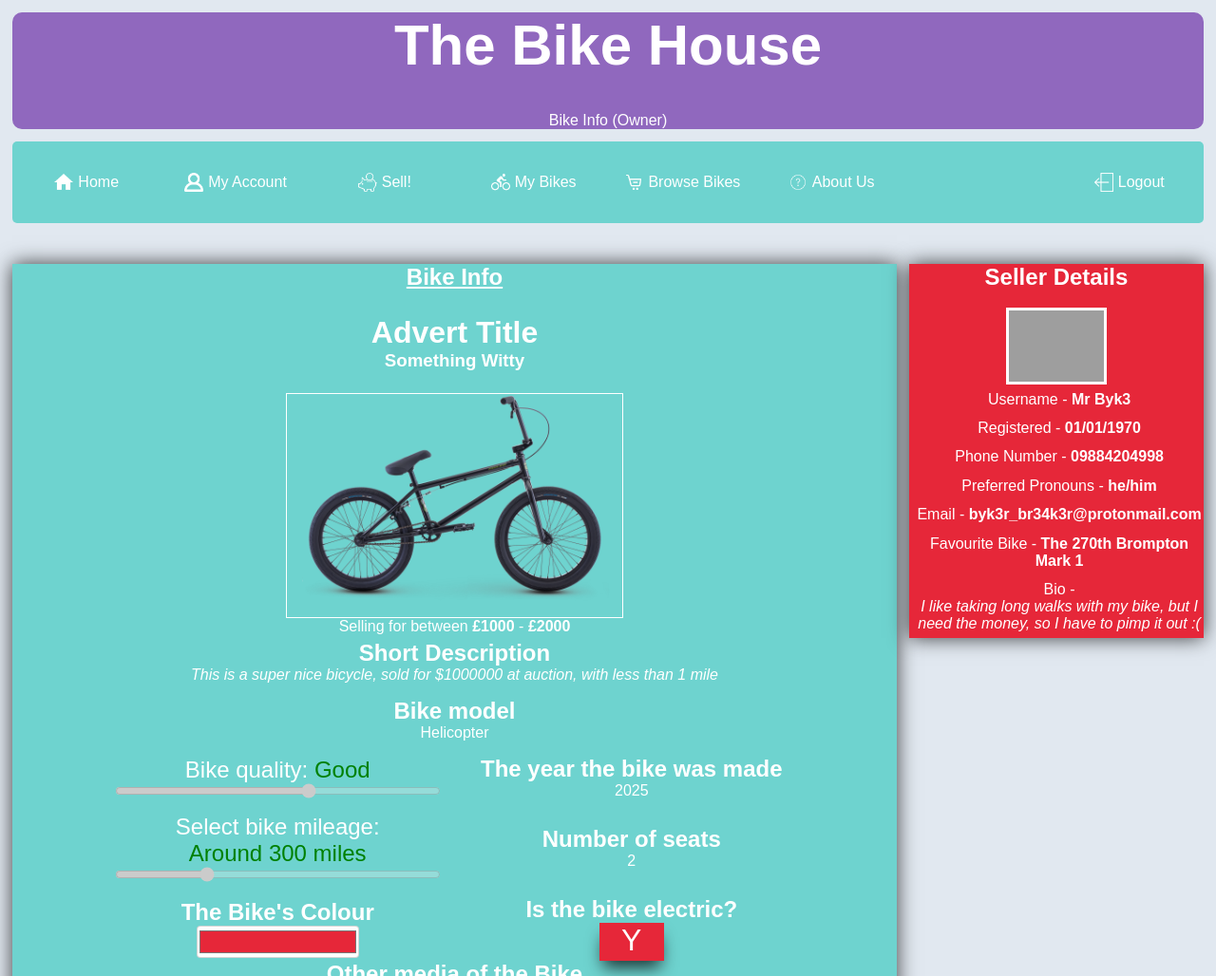
After one commit to Henryisnotavailable/Building-for-the-Web_S1_23_final, a PHP site: page /a_bike_owner.php in a window 1280 px wide. The commit adds this page. Shown: the top 1028 px of the page at 95% size. Run offline with PHP 8.4, Linux system fonts and the light colour scheme; the visitor is signed in with stand-in values (Sample User, id 1); grey boxes are pictures that could not be loaded.

Commit message:
Finished my bikes

```diff
--- /dev/null
+++ b/Draft_1/a_bike_owner.php
@@ -0,0 +1,287 @@
+<?php
+
+session_start();
+
+
+if(!isset($_SESSION["loggedin"])) {
+    header("Location: login.php?msg=Please Login First");
+    exit;
+}
+
+
+
+?>
+
+
+
+
+
+<!DOCTYPE html>
+<html>
+
+<head>
+    <link rel="stylesheet" href="./a_bike_owner.css">
+    </link>
+</head>
+
+<body>
+    <article>
+        <header>
+            <div id="wrapper">
+                <div id="PageHeader">
+                    <h1>The Bike House</h1>
+                    <br></br>
+                    <p>Bike Info (Owner)</p>
+                </div>
+            </div>
+            <div id="navbarWrapper">
+                <nav>
+                    <ul>
+                        <li><a href="./index.php"><img src="./assets/icons/home_icon.png" />Home</a></li>
+                        <li><a href="./my_account.php"><img
+                                    src="./assets/icons/3994415_account_avatar_person_profile_user_icon.png" />My
+                                Account</a></li>
+                        <li><a href="./sell.php"><img
+                                    src="./assets/icons/4634978_pig_coin_financial_money_icon.png" />Sell!</a>
+                        </li>
+                        <li><a href="./my_bikes.php"><img src="./assets/icons/352313_bike_directions_icon.png" />My
+                                Bikes</a></li>
+                                <li><a href="./browse_bikes.php"><img src="./assets/icons/4781848_bag_buy_cart_ecommerce_shop_icon.png" />Browse Bikes</a>
+                                </li>
+                        <li><a href="./about_auth.php"><img src="./assets/icons/430101_help_question_icon.png" />About Us</a>
+                        </li>
+
+                        <li id="placeholder"><a></a></li>
+                        <li id="logout_button"><a href="./logout.php"><img
+                                    src="./assets/icons/2931185_door_enter_exit_leave_out_icon(1).png" />Logout</a>
+                        </li>
+                    </ul>
+                </nav>
+
+
+            </div>
+        </header>
+        <main>
+            <div class="page-wrapper">
+                <div class="row">
+
+                    <div class='right-column'>
+                        <div class="main_body_container">
+                            <h1><u>Bike Info</u></h1>
+
+                            <form id="sell_form" action="a_bike_owner.html"
+                                method="post" enctype="multipart/form-data">
+                                <div class="form_main">
+
+
+
+
+
+
+
+                                    <div class="input_row">
+                                        <div class="input_col" id="title_container">
+                                            <h1>Advert Title</h1>
+                                            <div id="advert_title_container">
+                                                <h3 id="current_title">Something Witty</h3>
+                                            </div>
+                                        </div>
+                                    </div>
+                                    <br>
+                                    <div class="input_row" id="input_row_for_bike_image">
+                                        <div class="input_col" id="bike_image_column">
+
+                                            <img id="current_bike_img" src="./assets/images/bike_2.jpg"></img>
+
+                                            <p id="price_range">Selling for between <b>£<span id="lower_price">1000</span></b>
+                                                - <b>£<span id="upper_price">2000</span></b></p>
+                                        </div>
+                                    </div>
+
+
+                                    <div class="input_row">
+                                        <div class="input_col" id="bike_desc_col">
+                                            <h2>Short Description</h2>
+                                            <div class="bike_desc">
+                                                <p id="current_bike_desc"><i>This is a super nice bicycle, sold for $1000000 at auction, with less than 1 mile</i></p>
+                                            </div>
+                                        </div>
+                                    </div>
+
+                                    <div class="input_row">
+                                        <div class="input_col" id="bike_model_col">
+                                            <h2>Bike model</h2>
+                                            <div class="bike_model_container">
+                                                <p id="current_bike_model">Helicopter</p>
+                                            </div>
+                                        </div>
+
+
+                                    </div>
+
+                                    <!--This will be changed to display once EDIT is pressed-->
+                                    <div class="input_row" style="display: none;" id="price_row">
+                                        <div class="input_col">
+                                            <label for="asking_price_lower">Select lower asking price (£)</label>
+                                            <input type="number" min="50" max="10000" placeholder="1000" step="10"
+                                                id="asking_price_lower" name="asking_price_lower" autocomplete="off"
+                                                readonly></input>
+
+                                        </div>
+
+                                        <div class="input_col">
+                                            <label for="asking_price_upper">Select upper asking price (£)</label>
+                                            <input type="number" min="50" max="10000" placeholder="2000" step="10"
+                                                id="asking_price_upper" name="asking_price_upper" autocomplete="off"
+                                                readonly></input>
+                                        </div>
+                                    </div>
+                                    <!--End of hidden row before EDIT is pressed-->
+
+
+
+                                    <div class="input_row">
+                                        <div class="input_col">
+                                            <label for="bike_quality">Bike quality: <span
+                                                    id="bike_slider_value">Ok</span></label>
+                                            <input id="bike_quality" autocomplete="off" type="range" min="0" max="5"
+                                                step="1" value=3 class="slider" name="bike_quality" disabled></input>
+
+
+                                        </div>
+
+                                        <div class="input_col" id="bike_birthday_col">
+                                            <h2>The year the bike was made</h2>
+                                            <div class="bike_birthday_container">
+                                                <p id="current_birthday">2025</p>
+                                            </div>
+                                        </div>
+                                    </div>
+
+
+
+                                    <div class="input_row">
+                                        <div class="input_col">
+                                            <label for="bike_mileage">Select bike mileage: <span id="bike_mileage_span">
+                                                    < 500 miles</span></label>
+                                            <input id="bike_mileage" autocomplete="off" type="range" min="0" max="1100"
+                                                step="100" value=300 class="slider" name="bike_mileage"
+                                                disabled></input>
+
+
+                                        </div>
+
+                                        <div class="input_col" id="seat_col">
+                                            <h2>Number of seats</h2>
+                                            <div class="seat_container">
+                                                <p id="seat_value">2</p>
+                                            </div>
+                                        </div>
+                                    </div>
+
+
+
+
+                                    <div class="input_row">
+
+
+                                        <div class="input_col" id="FaveColourBike">
+                                            <h2>The Bike's Colour</h2>
+                                            <input type="color" value="#e62739" id="favourite_bike_colour"
+                                                autocomplete="off" name="favourite_bike_colour" autocomplete="off"
+                                                disabled></input>
+                                        </div>
+
+                                        <div class="input_col" id="electric_row">
+                                            <h2>Is the bike electric?</h2>
+                                            <input id="is_electric" autocomplete="off" type="checkbox" disabled
+                                                name="is_electric" checked><label for="is_electric"></label></input>
+
+
+                                        </div>
+                                    </div>
+
+                                    <div class="input_row" id="other_media_row">
+
+                                        <div class="input_col" id="other_media_column">
+                                            <h2>Other media of the Bike</h2>
+                                            <img
+                                                src="https://gifdb.com/images/high/three-floating-fat-cats-3m2l3a79v6bght5d.gif" id="current_other_media_img"/>
+
+                                        </div>
+                                    </div>
+
+
+
+
+
+                                    <div class="button_row">
+                                        <button class="custom_button" id="delete_bike_button" type="reset">DELETE
+                                            BIKE</button>
+                                        <button class="custom_button" id="edit_button" type="submit">Edit
+                                            Details</button>
+
+
+                                    </div>
+
+                                    <div class="input_row" id="button_row">
+
+                                        <button class="custom_button" id="sell_button" type="submit">Save
+                                            Changes</button>
+
+                                        <button class="custom_button" id="clear_button" type="reset">Clear</button>
+
+                                    </div>
+                                </div>
+                            </form>
+
+
+
+
+
+
+                        </div>
+                    </div>
+                    <div class="left-column">
+                        <h1>Seller Details</h1>
+                        <br>
+                        <div class="user_picture"><img
+                                src="https://static.vecteezy.com/system/resources/previews/008/530/693/original/white-cat-transparent-png.png" />
+                        </div>
+                        <p id="username_line">Username - <b id="username_value">Mr Byk3</b></p>
+                        <p id="registered_line">Registered - <b id="registered_date_value">01/01/1970</b></p>
+                        <p id="mobile_line">Phone Number - <b id="bikes_sold_value">09884204998</b></p>
+                        <p id="pronouns_line">Preferred Pronouns - <b id="pronouns_value">he/him</b></p>
+                        <p id="email_line">Email - <b id="email_value">byk3r_br34k3r@protonmail.com</b></p>
+                        <p id="favourite_bike_line">Favourite Bike - <b id="favourite_bike_value">The 270th Brompton
+                                Mark 1</b></p>
+                        <p id="bio_line">Bio - <br><i id="bio_value">I like taking long walks with my bike, but I need
+                                the money, so I have to pimp it out :(</i></p>
+                    </div>
+                </div>
+
+        </main>
+        <footer>
+            <div class="social_media_row">
+                <p><b>Follow our social media accounts!</b></p>
+
+
+                <a href="https://twitter.com"><img
+                        src="./assets/icons/twitter.webp"
+                        id="twitter" /></a>
+
+                <a href="https://instagram.com"><img
+                        src="./assets/icons/instagram-white-icon.webp" /></a>
+
+                <a href="https://example.com"><img
+                        src="./assets/icons/tiktok.png" /></a>
+                <a href="https://old.com"><img
+                        src="./assets/icons/facebook-icon-white-png.png" /></a>
+
+            </div>
+        </footer>
+    </article>
+    <script src="./a_bike_owner.js"></script>
+</body>
+
+</html>
--- a/Draft_1/my_bikes.php
+++ b/Draft_1/my_bikes.php
@@ -68,7 +68,7 @@
                                     <img src="https://media2.giphy.com/media/Hcw7rjsIsHcmk/giphy.gif?cid=6c09b952cjxdhkrbi9tl7515lu0o6wc4mcfhuskt6sxf363l&ep=v1_gifs_search&rid=giphy.gif&ct=g"
                                         class="user_picture"></img>
                                 </div>
-                                <h1>Hi {{NAME}}!</h1>
+                                <h1>Hi <?php echo htmlspecialchars($_SESSION["username"]);?></h1>
                                 <div class="main_body_text">
                                     <p>Welcome to *<b>Your</b>* bikes</p>
                                 </div>
```
Also changed, not shown: Draft_1/my_bikes.js (+8 -4 lines), Draft_1/sell.php (+5 -2 lines).
